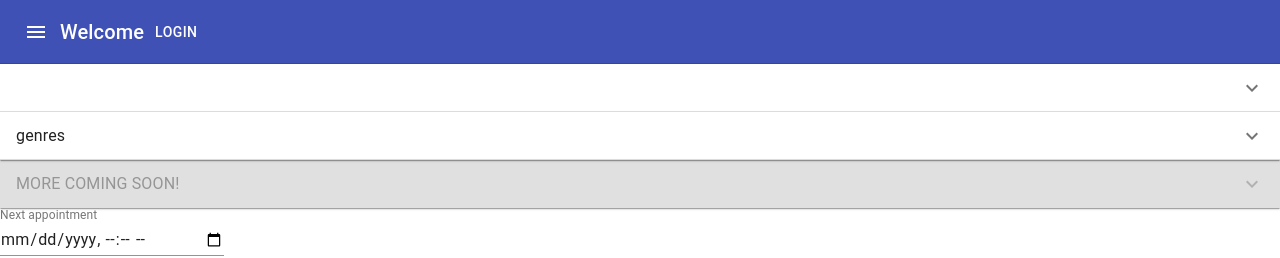
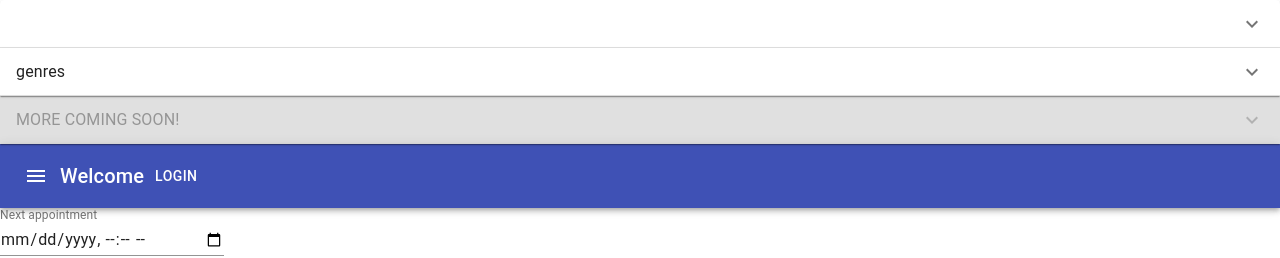
Before and after one commit to niseekah/Custom, a React (Create React App) app in the folder Positive-Project/streaming-service/: page / in a window 1280 px wide. Shown: the top 258 px of the page. Built offline with nearby package versions, Linux system fonts and the light colour scheme.

Commit message:
AccordionStyle

```diff
--- /dev/null
+++ b/Positive-Project/streaming-service/src/AccordionStyle.js
@@ -0,0 +1,69 @@
+import "./App.css";
+
+import React from "react";
+import clsx from "clsx";
+import { makeStyles } from "@material-ui/core/styles";
+import Accordion from "@material-ui/core/Accordion";
+import AccordionSummary from "@material-ui/core/AccordionSummary";
+import AccordionDetails from "@material-ui/core/AccordionDetails";
+import Card from "@material-ui/core/Card";
+import ExpandMoreIcon from "@material-ui/icons/ExpandMore";
+import Typography from "@material-ui/core/Typography";
+
+
+class AccordionStyle extends React.Component{
+
+
+
+
+
+
+
+
+    render(){
+        return(
+            <>
+            <Accordion>
+        <AccordionSummary
+          expandIcon={<ExpandMoreIcon />}
+          aria-controls="panel1a-content"
+          id="panel1a-header"
+        ></AccordionSummary>
+        <AccordionDetails>
+          <Typography>
+            Welcome to our streaming service! We provide you the latest movies
+            and tv shows at the comfort of your home!
+          </Typography>
+        </AccordionDetails>
+      </Accordion>
+      <Accordion>
+        <AccordionSummary
+          expandIcon={<ExpandMoreIcon />}
+          aria-controls="panel2a-content"
+          id="panel2a-header"
+        >
+          <Typography>genres</Typography>
+        </AccordionSummary>
+        <AccordionDetails>
+          <Typography>
+            We offer all genres of movies and tv shows at an affordable price!
+          </Typography>
+        </AccordionDetails>
+      </Accordion>
+      <Accordion disabled>
+        <AccordionSummary
+          expandIcon={<ExpandMoreIcon />}
+          aria-controls="panel3a-content"
+          id="panel3a-header"
+        >
+          <Typography>MORE COMING SOON!</Typography>
+        </AccordionSummary>
+      </Accordion>
+      </>
+
+        )
+    }
+}
+
+
+export default AccordionStyle;
--- a/Positive-Project/streaming-service/src/App.js
+++ b/Positive-Project/streaming-service/src/App.js
@@ -1,5 +1,5 @@
 import "./App.css";
-
+import AccordionStyle from "./AccordionStyle";
 import React from "react";
 import clsx from "clsx";
 import { makeStyles } from "@material-ui/core/styles";
@@ -94,7 +94,10 @@ function App() {
 
 
   return (
+
+
     <div>
+      <AccordionStyle></AccordionStyle>
 
   {/*Rosanne ==============================================================================================================================*/}
       <AppBar position="static">
@@ -106,42 +109,7 @@ function App() {
           <Button color="inherit">Login</Button>
         </Toolbar>
       </AppBar>
-      <Accordion>
-        <AccordionSummary
-          expandIcon={<ExpandMoreIcon />}
-          aria-controls="panel1a-content"
-          id="panel1a-header"
-        ></AccordionSummary>
-        <AccordionDetails>
-          <Typography>
-            Welcome to our streaming service! We provide you the latest movies
-            and tv shows at the comfort of your home!
-          </Typography>
-        </AccordionDetails>
-      </Accordion>
-      <Accordion>
-        <AccordionSummary
-          expandIcon={<ExpandMoreIcon />}
-          aria-controls="panel2a-content"
-          id="panel2a-header"
-        >
-          <Typography>genres</Typography>
-        </AccordionSummary>
-        <AccordionDetails>
-          <Typography>
-            We offer all genres of movies and tv shows at an affordable price!
-          </Typography>
-        </AccordionDetails>
-      </Accordion>
-      <Accordion disabled>
-        <AccordionSummary
-          expandIcon={<ExpandMoreIcon />}
-          aria-controls="panel3a-content"
-          id="panel3a-header"
-        >
-          <Typography>MORE COMING SOON!</Typography>
-        </AccordionSummary>
-      </Accordion>
+
       <form noValidate>
         <TextField
           id="datetime-local"
```
Also changed, not shown: 1 other file (tests, documents, lock files or other folders).
